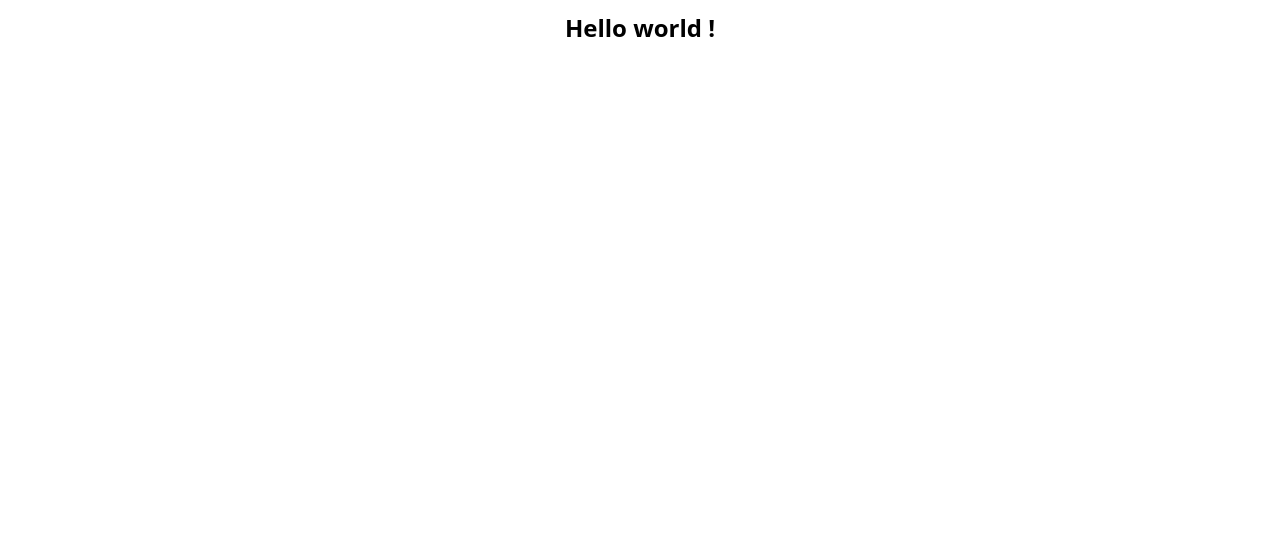
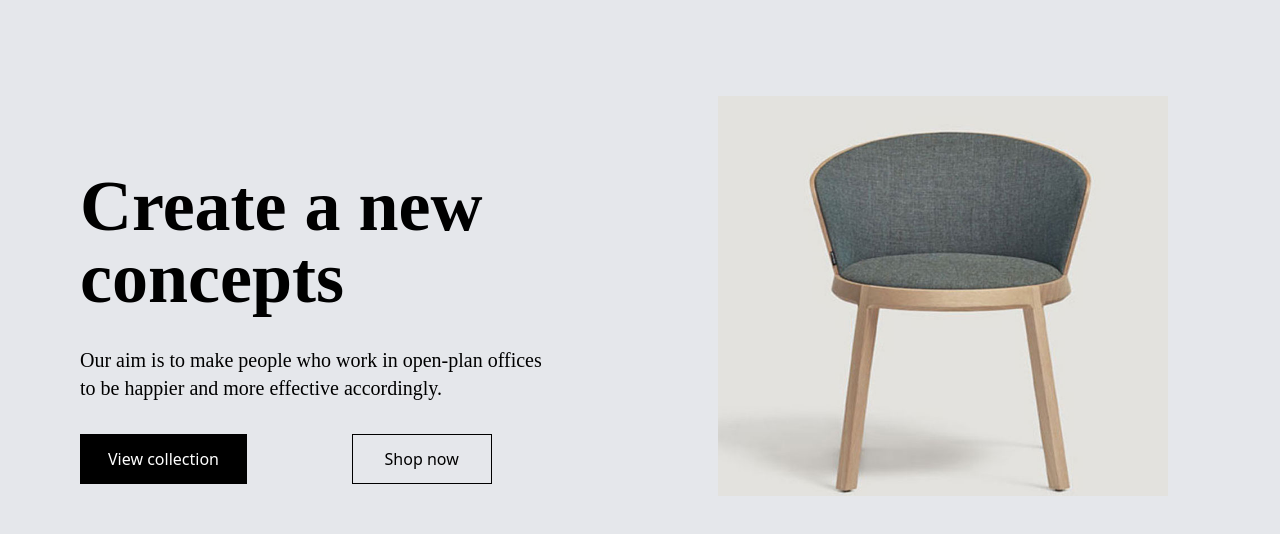
Before and after one commit to jenil97/interior-web, a React (Create React App) app: page / in a window 1280 px wide. Shown: the top 534 px of the page. Built offline with nearby package versions, Linux system fonts and the light colour scheme.

Commit message:
feat : Home page

```diff
--- a/public/index.html
+++ b/public/index.html
@@ -9,6 +9,14 @@
       name="description"
       content="Web site created using create-react-app"
     />
+    <link rel="preconnect" href="https://fonts.googleapis.com" />
+    <link rel="preconnect" href="https://fonts.gstatic.com" crossorigin />
+    <link rel="preconnect" href="https://fonts.googleapis.com" />
+    <link rel="preconnect" href="https://fonts.gstatic.com" crossorigin />
+    <link
+      href="https://fonts.googleapis.com/css2?family=Playfair+Display:wght@400;500;700&display=swap"
+      rel="stylesheet"
+    />
     <link rel="apple-touch-icon" href="%PUBLIC_URL%/logo192.png" />
     <link rel="manifest" href="%PUBLIC_URL%/manifest.json" />
     <title>Interio</title>
--- a/src/App.js
+++ b/src/App.js
@@ -1,9 +1,10 @@
 import React from "react";
+import Home from "./components/Home";
 
 function App() {
   return (
-    <div className="text-center text-2xl font-bold py-3">
-      Hello world !
+    <div>
+      <Home />
     </div>
   );
 }
--- /dev/null
+++ b/src/components/Home.jsx
@@ -0,0 +1,34 @@
+import React from "react";
+import Chair from "../assets/chair.png";
+
+const Home = () => {
+  return (
+    <div className="bg-gray-200 h-screen">
+      <div className="lg:flex">
+        <div className="lg:flex-col lg:mt-[150px] lg:px-20 px-10">
+          <div className="lg:text-7xl  text-4xl py-5 font-Playfair font-semibold">
+            Create a new <br /> concepts
+          </div>
+          <div className="lg:text-xl text-base lg:mt-3 font-Playfair">
+            Our aim is to make people who work in open-plan offices <br /> to be
+            happier and more effective accordingly.
+          </div>
+          <div className="flex justify-between lg:mt-8 mt-5">
+            <button className="bg-black text-white lg:px-7 px-3 py-2 lg:py-3">
+              View collection
+            </button>
+            <button className="bg-gray-200 text-black lg:px-8 px-3 py-2 lg:py-3 mr-4 border border-black lg:-mr-[-50px]">
+              Shop now
+            </button>
+          </div>
+        </div>
+
+        <div className="lg:py-24 px-24 py-10">
+          <img className="lg:w-[450px] lg:h-[400px] w-[250px] h-[220px]" src={Chair} alt="chair" />
+        </div>
+      </div>
+    </div>
+  );
+};
+
+export default Home;
--- a/tailwind.config.js
+++ b/tailwind.config.js
@@ -2,7 +2,11 @@
 module.exports = {
   content: ["./src/**/*.{js,jsx,ts,tsx}"],
   theme: {
-    extend: {},
+    extend: {
+      fontFamily: {
+        Playfair: ["Playfair"],
+      },
+    },
   },
   plugins: [],
 };
```
Also changed, not shown: src/assets/chair.png (added).
